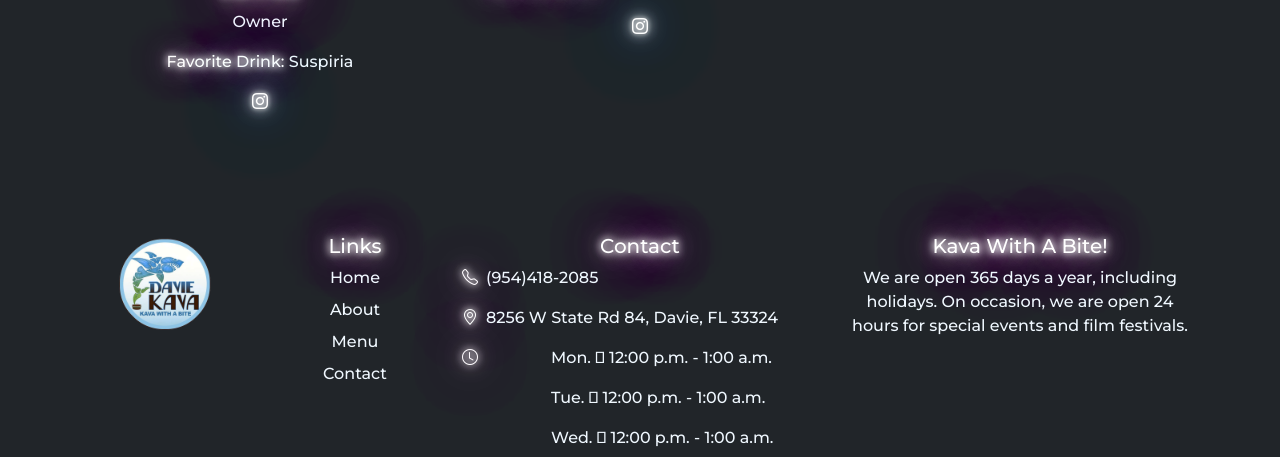
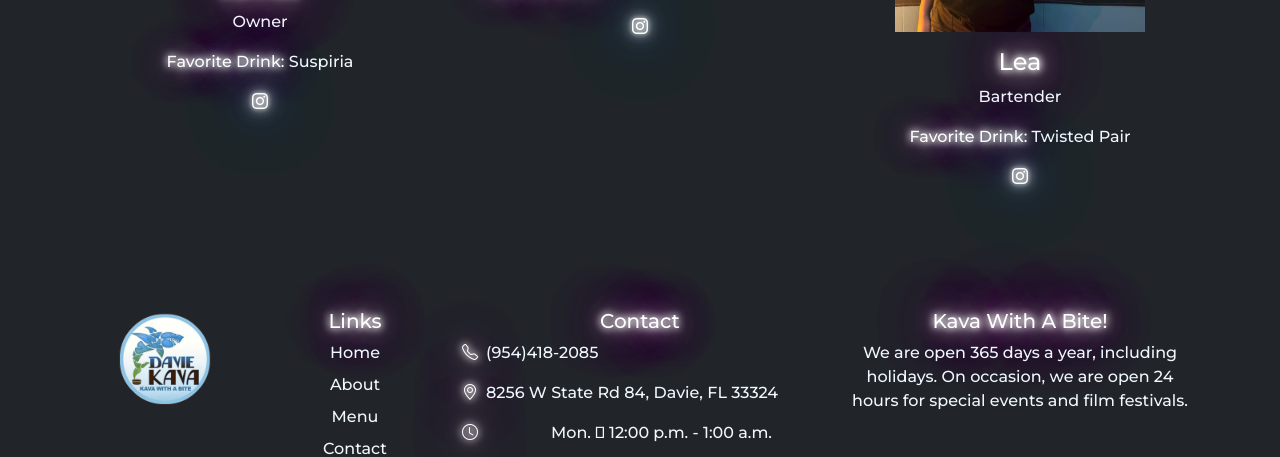
Before and after one commit to iamllcoolray/davie-kava-website, a PHP site: page /about.php in a window 1280 px wide. Shown: the part 2500-2957 px from the top of the page. Run offline with PHP 8.4, Linux system fonts and the light colour scheme; some libraries are stand-ins or nearby versions.

Commit message:
added lea/ changed file names to staff name

```diff
--- a/about.php
+++ b/about.php
@@ -55,7 +55,7 @@
     </div>
     <div class="row text-center">
         <div class="col-lg-4 mb-4">
-            <img src="img/staff/IMG_3423.png" alt="" width="200" height="275" class="pb-3">
+            <img src="img/staff/james.png" alt="" width="200" height="275" class="pb-3">
             <h4 class="neonText">James</h4>
             <p>Owner</p>
             <p>
@@ -71,25 +71,8 @@
                 <i class="bi bi-twitter"></i>
             </a>-->
         </div>
-        <!--<div class="col-lg-4 mb-4">
-            <img src="img/staff/IMG_5014.png" alt="" width="250" height="200" class="pb-3">
-            <h4 class="neonText">Nykki</h4>
-            <p>Bartender</p>
-            <p>
-                <span class="neonText">Favorite Drink:</span> Kamen Rider Mocktail
-            </p>
-            <a href="https://www.instagram.com/macii_bunni/" class="text-decoration-none link-dark neonFlickerText" target="_blank">
-                <i class="bi bi-instagram s-link-bio"></i>
-            </a>
-            <a href="https://www.facebook.com/daviekava/" class="text-decoration-none link-dark neonFlickerText" target="_blank">
-                <i class="bi bi-facebook s-link-bio"></i>
-            </a>
-            <a class="text-decoration-none link-dark neonFlickerText" href="#" target="_blank">
-                <i class="bi bi-twitter"></i>
-            </a>
-        </div>-->
         <div class="col-lg-4 mb-4">
-            <img src="img/staff/IMG_5015.png" alt="" width="250" height="200" class="pb-3">
+            <img src="img/staff/chris-bk-bg.png" alt="" width="250" height="200" class="pb-3">
             <h4 class="neonText">Chris</h4>
             <p>Bartender</p>
             <p>
@@ -99,6 +82,23 @@
                 <i class="bi bi-instagram s-link-bio"></i>
             </a>
             <!--<a href="https://www.facebook.com/daviekava/" class="text-decoration-none link-dark neonFlickerText" target="_blank">
+                <i class="bi bi-facebook s-link-bio"></i>
+            </a>
+            <a class="text-decoration-none link-dark neonFlickerText" href="#" target="_blank">
+                <i class="bi bi-twitter"></i>
+            </a>-->
+        </div>
+        <div class="col-lg-4 mb-4">
+            <img src="img/staff/lea-bk-bg.png" alt="" width="250" height="350" class="pb-3">
+            <h4 class="neonText">Lea</h4>
+            <p>Bartender</p>
+            <p>
+                <span class="neonText">Favorite Drink:</span> Twisted Pair
+            </p>
+            <a href="https://www.instagram.com/lea.kchxo/" class="text-decoration-none link-dark neonFlickerText" target="_blank">
+                <i class="bi bi-instagram s-link-bio"></i>
+            </a>
+           <!--<a href="https://www.facebook.com/daviekava/" class="text-decoration-none link-dark neonFlickerText" target="_blank">
                 <i class="bi bi-facebook s-link-bio"></i>
             </a>
             <a class="text-decoration-none link-dark neonFlickerText" href="#" target="_blank">
```
Also changed, not shown: img/staff/lea-bk-bg.png (added), 3 other files.
